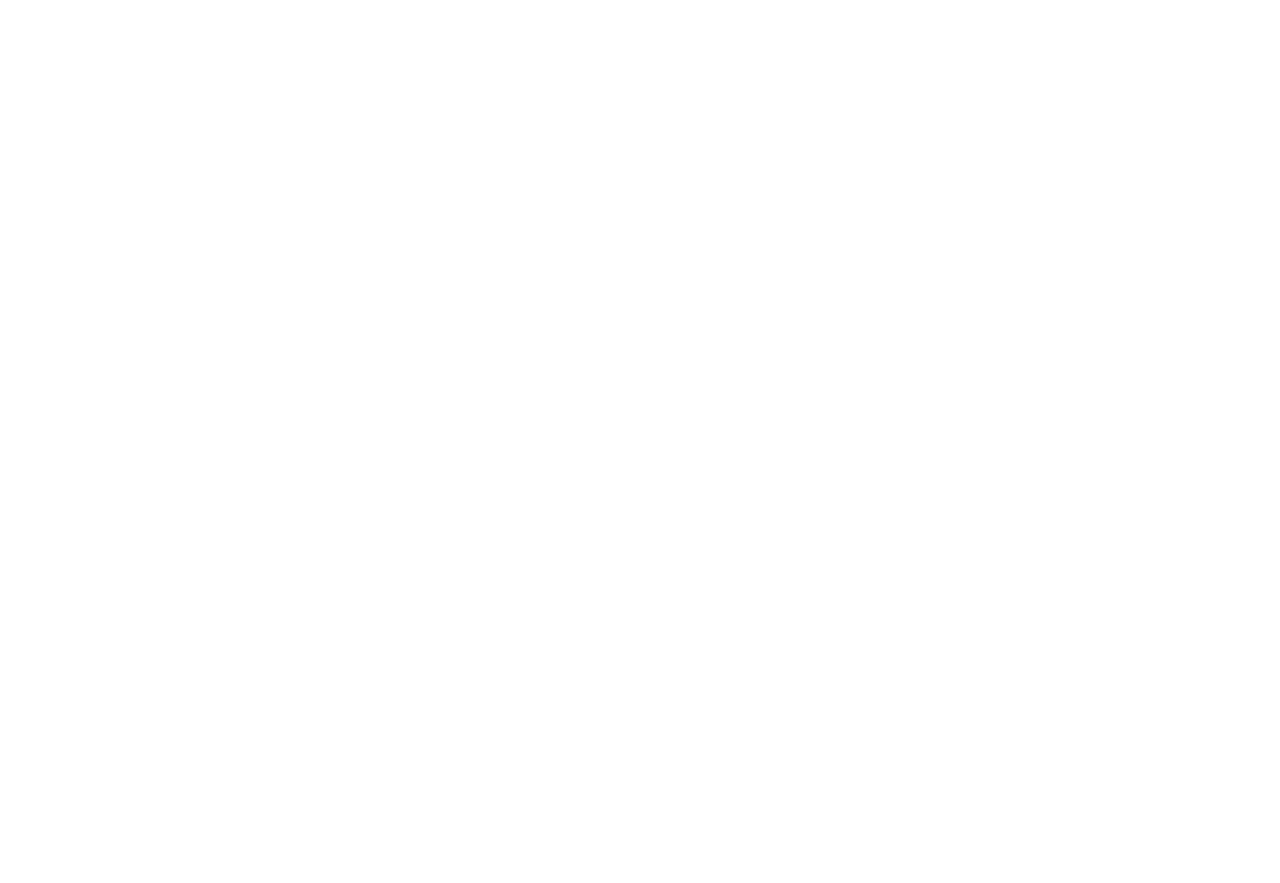
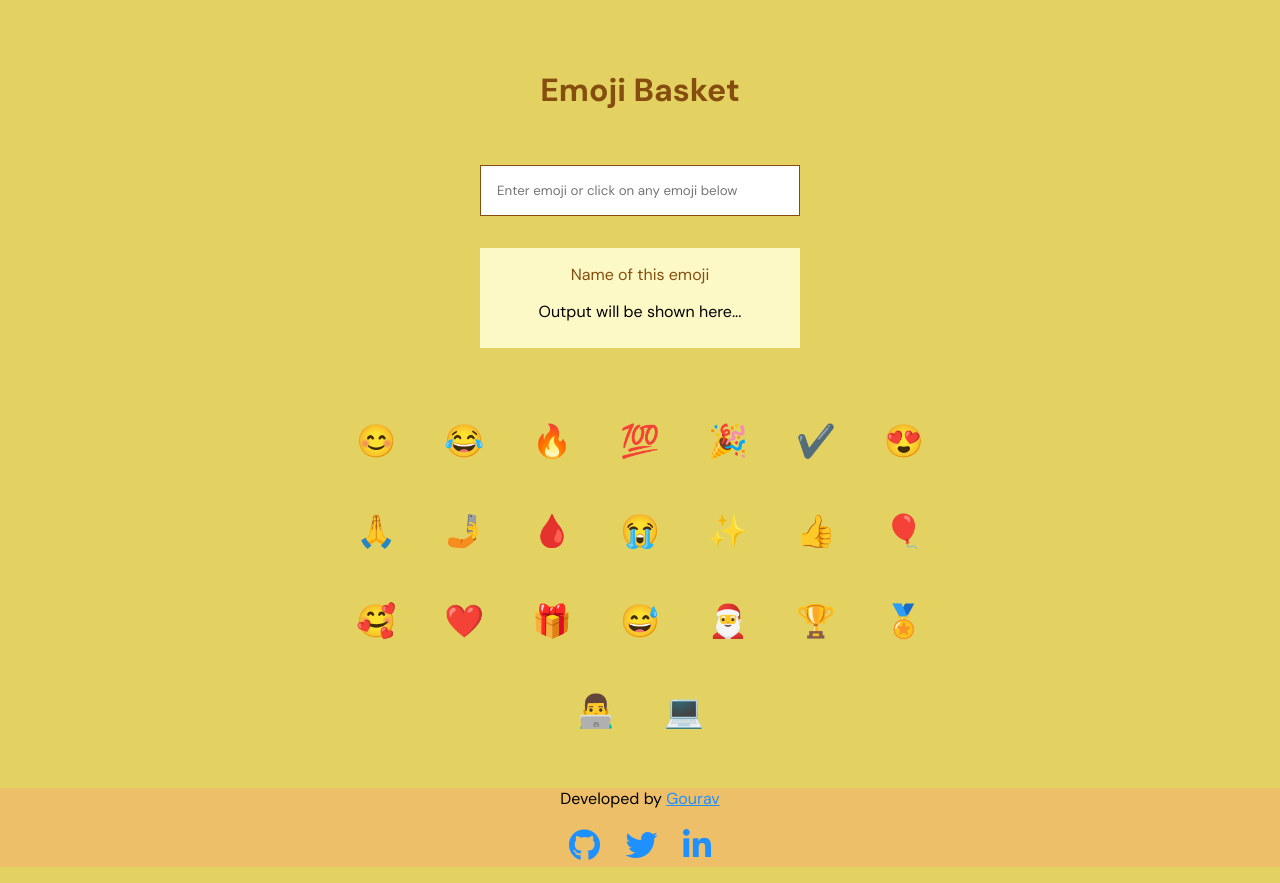
Before and after one commit to gouravmarch20/neog-emojiBasket-eight, a React (Create React App) app: page / in a window 1280 px wide. Before the commit the page ends 800 px from the top, so only its background shows below. Built offline with nearby package versions, Linux system fonts and the light colour scheme.

Commit message:
update  : version 2

```diff
--- a/public/index.html
+++ b/public/index.html
@@ -15,6 +15,13 @@
       user's mobile device or desktop. See https://developers.google.com/web/fundamentals/web-app-manifest/
     -->
     <link rel="manifest" href="%PUBLIC_URL%/manifest.json" />
+    <link
+      rel="stylesheet"
+      href="https://cdnjs.cloudflare.com/ajax/libs/font-awesome/5.15.3/css/all.min.css"
+      integrity="sha512-iBBXm8fW90+nuLcSKlbmrPcLa0OT92xO1BIsZ+ywDWZCvqsWgccV3gFoRBv0z+8dLJgyAHIhR35VZc2oM/gI1w=="
+      crossorigin="anonymous"
+      referrerpolicy="no-referrer"
+    />
     <!--
       Notice the use of %PUBLIC_URL% in the tags above.
       It will be replaced with the URL of the `public` folder during the build.
--- /dev/null
+++ b/src/App.css
@@ -0,0 +1,150 @@
+@import url("https://fonts.googleapis.com/css2?family=DM+Sans:wght@400;700&display=swap");
+
+* {
+  box-sizing: border-box;
+}
+
+:root {
+  --primary-color: #fde047;
+  --secondary-color: #facc15;
+  --light-yellow: #e5d68a;
+  --dark-yellow: #854d0e;
+  --output-color: #fdf9c7;
+}
+
+body {
+  font-family: "DM Sans", sans-serif;
+  margin: 0px;
+  background-color: var(--light-yellow);
+  animation: myanimation 10s infinite;
+}
+
+code {
+  font-family: source-code-pro, Menlo, Monaco, Consolas, "Courier New",
+    monospace;
+}
+
+/* container */
+.container {
+  padding: 0rem 1rem;
+}
+.container-center {
+  max-width: 500px;
+  margin: auto;
+}
+
+/* section */
+.section {
+  padding: 0rem 1.5rem;
+}
+.section-center {
+  display: flex;
+  flex-direction: column;
+  align-items: center;
+}
+
+.app {
+  text-align: center;
+}
+
+/* header */
+.hero {
+  padding: 2rem;
+  padding-top: 3rem;
+  display: flex;
+  flex-direction: column;
+  justify-content: center;
+  align-items: center;
+}
+
+.hero .hero-heading {
+  color: var(--dark-yellow);
+  text-align: center;
+}
+
+@media only screen and (max-width: 520px) {
+  .hero {
+    padding-top: 2rem;
+    padding-bottom: 1rem;
+  }
+  .section {
+    padding: 0rem 0.5rem;
+  }
+}
+
+.container input {
+  width: 90%;
+  max-width: 320px;
+  min-height: 20px;
+  padding: 1rem;
+  font-family: "DM Sans", sans-serif;
+  border: 1px solid var(--dark-yellow);
+}
+
+.container p {
+  padding: 0rem 1rem;
+}
+.container-ul {
+  max-width: 700px;
+  margin: 0 auto;
+}
+.list-non-bullet {
+  list-style: none;
+  display: flex;
+  flex-wrap: wrap;
+  align-items: center;
+  padding-inline-start: 0rem;
+  justify-content: center;
+}
+.list-item-inline {
+  padding: 1.5rem;
+  cursor: pointer;
+  font-size: 2rem;
+}
+
+.outputDiv {
+  width: 90%;
+  max-width: 320px;
+  min-height: 100px;
+  background-color: var(--output-color);
+  margin-top: 2rem;
+  margin-bottom: 2rem;
+  padding: 1rem;
+}
+
+.outputDiv p {
+  margin-top: 0rem;
+  color: var(--dark-yellow);
+}
+
+.footer {
+  width: 100%;
+  margin-top: 2rem;
+  text-align: center;
+  background-color: #edbf69;
+}
+
+.footer ul {
+  padding-inline-start: 0px;
+}
+
+.footer a {
+  color: dodgerblue;
+}
+
+.footer .list-non-bullet {
+  list-style: none;
+}
+.footer .list-item-inline {
+  display: inline;
+  padding: 0rem 0.8rem;
+}
+@keyframes myanimation {
+  30% {
+    background-color: #f4ce6a;
+  }
+
+  100% {
+    background-color: #d9d55b;
+  }
+}
--- a/src/App.js
+++ b/src/App.js
@@ -1,10 +1,142 @@
-import React from 'react'
+import React, { useState } from "react";
+import './App.css';
 
+var emojiDictionary = {
+  "😊": "Happy Face",
+  "😂": "Laughing Tears",
+  "🔥": "Fire",
+  "💯": "Hundered points",
+  "🎉": "Party Time",
+  "✔️": "Check Mark",
+  "😍": "Heart Eyes",
+  "🙏": "Namaste",
+  "🤳": "Selfie",
+  "🩸": "Blood Donation",
+  "😭": "Crying",
+  "✨": "Sparkles",
+  "👍": "Like",
+  "🎈": "Balloon",
+  "🥰": "In Love Face",
+  "❤️": "Red heart",
+  "🎁": "Wrapped gift",
+  "😅": "grinning face with sweat",
+  "🎅": "Santa Claus",
+  "🏆": "Trophy",
+  "🏅": "Sports Medal",
+  "👨‍💻": "Technologist",
+  "💻": "Laptop",
+};
+
+var emojiKey = Object.keys(emojiDictionary)// return each key in array
 const App = () => {
+  const [meaning, setMeaning] = useState("Output will be shown here...");
+
+  const emojiInputHandler = (e) => {
+    let userInput = e.target.value;
+    if (userInput !== "") {
+      let meaning = emojiDictionary[userInput];
+      if (meaning !== undefined) {
+        meaning = "We don't have this in our database.";
+
+      }
+      setMeaning(meaning);
+
+    } else {
+      setMeaning("Output will be shown here...");
+    }
+  }
+
+
+  function emojiClickHandler(emoji) {
+    let meaning = emojiDictionary[emoji];
+    setMeaning(meaning);
+  }
+
+
   return (
-    <div>
+    <>
+      <div className="app">
+        <header className="hero">
+          <h1 className="hero-heading">Emoji Basket</h1>
+        </header>
 
-    </div>
+        <section className="section"></section>
+        <div className="container container-center section-center">
+          <input
+            placeholder="Enter emoji or click on any emoji below"
+            onChange={emojiInputHandler}
+          />
+
+          <div class="outputDiv">
+            <p>Name of this emoji</p>
+            <div id="output-div">{meaning}</div>
+          </div>
+        </div>
+      </div>
+      {/* displing key of database  */}
+      <div class="container-ul">
+
+        <ul className="list-non-bullet">
+          {emojiKey.map((emoji) => {
+            return (
+              <li
+                className="list-item-inline"
+                onClick={() => emojiClickHandler(emoji)}
+                key={emoji}
+              >
+                {emoji}
+              </li>
+            );
+          })}
+        </ul>
+      </div>
+
+      <div className="footer">
+        <p>
+          Developed by{" "}
+          <a
+            href="https://trixoon.com/index.html"
+            target="_blank"
+            rel="noreferrer"
+          >
+            Gourav
+          </a>
+        </p>
+        <ul className="social-links list-non-bullet">
+          <li className="list-item-inline">
+            <a
+              target="_blank"
+              class="link"
+              href="https://www.instagram.com/gouravmarch20/"
+              rel="noreferrer"
+            >
+              <i class="fab fa-github fa-1x"></i>
+            </a>
+          </li>
+          <li className="list-item-inline">
+            <a
+              target="_blank"
+              className="link"
+              href="https://twitter.com/gouravmarch20"
+              rel="noreferrer"
+            >
+              <i class="fab fa-twitter fa-1x"></i>
+            </a>
+          </li>
+          <li className="list-item-inline">
+            <a
+              target="_blank"
+              className="link"
+              href="https://www.linkedin.com/in/gouravmarch20/"
+              rel="noreferrer"
+            >
+              <i class="fab fa-linkedin-in fa-1x"></i>
+            </a>
+          </li>
+        </ul>
+      </div>
+
+    </>
   )
 }
 
```
